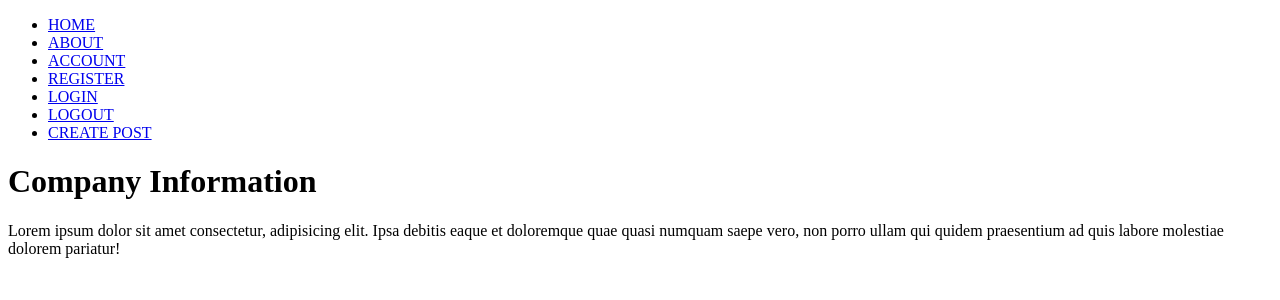
After one commit to PascalPascarella/Cumulus, a Flask app: template cumulus/templates/info.html in a window 1280 px wide. The commit adds this page. Shown: the top 300 px of the page. Run offline with Flask 2, Linux system fonts and the light colour scheme; the template is opened without the code that fills it, so the values that code supplies are empty.

Commit message:
Initial core views/templates

```diff
--- a/cumulus/__init__.py
+++ b/cumulus/__init__.py
@@ -1,3 +1,6 @@
 from flask import Flask
 
 app = Flask(__name__)
+
+from cumulus.core.views import core
+app.register_blueprint(core)
--- a/cumulus/templates/base.html
+++ b/cumulus/templates/base.html
@@ -9,10 +9,10 @@
 
     <ul class="nav">
         <li class="nav-link">
-            <a href="{{url_for(core.index)}}" class="href">HOME</a>
+            <a href="{{url_for('core.index')}}" class="href">HOME</a>
         </li>
         <li class="nav-link">
-            <a href="{{url_for(core.info)}}" class="href">ABOUT</a>
+            <a href="{{url_for('core.info')}}" class="href">ABOUT</a>
         </li>
         <li class="nav-link">
             <a href="#" class="href">ACCOUNT</a>
--- /dev/null
+++ b/cumulus/templates/info.html
@@ -0,0 +1,7 @@
+{% extends 'base.html' %}
+{% block content %}
+    <div>
+        <h1>Company Information</h1>
+        <p>Lorem ipsum dolor sit amet consectetur, adipisicing elit. Ipsa debitis eaque et doloremque quae quasi numquam saepe vero, non porro ullam qui quidem praesentium ad quis labore molestiae dolorem pariatur!</p>
+    </div>
+{% endblock %}
```
Also changed, not shown: cumulus/templates/index.html (added, +7 -0 lines).
